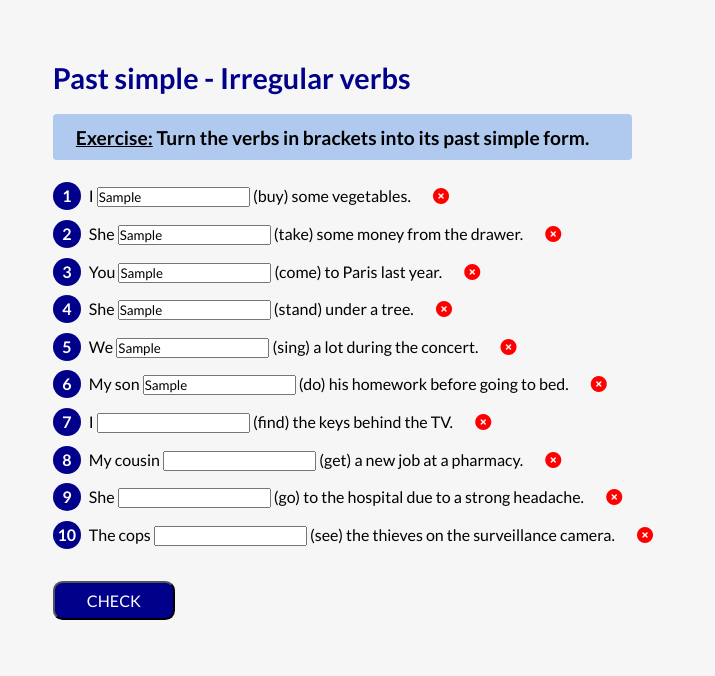
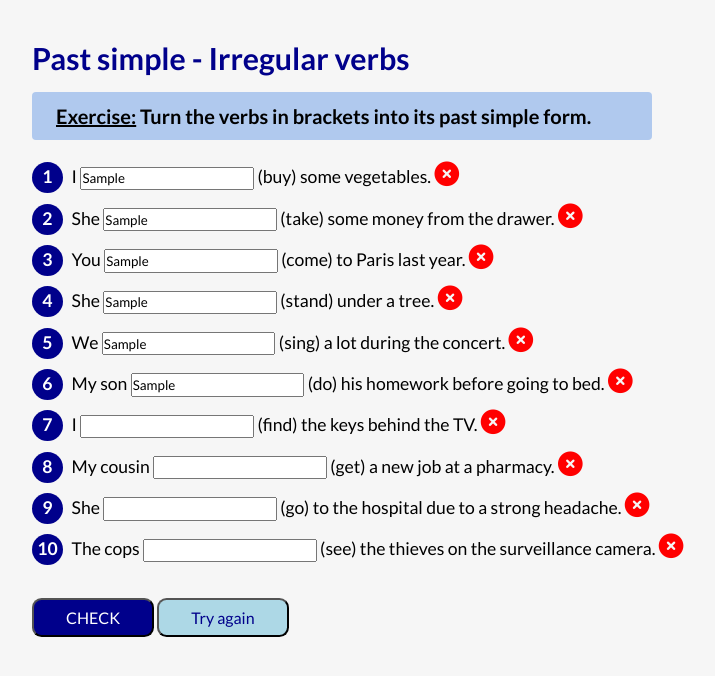
Before and after one commit to veeteefunk/past-simple-irregular, a plain HTML site: page index.html in a window 1280 px wide. Both pictures are taken after typing "Sample", "Sample", "Sample", "Sample", "Sample", "Sample" into the empty fields and a click on the input "CHECK". Shown: the whole page, without its empty margins (8-723 px from the left). Drawn offline with Linux system fonts and the light colour scheme.

Commit message:
Add files via upload

```diff
--- a/app.js
+++ b/app.js
@@ -1,24 +1,15 @@
 const form = document.querySelector('form');
-const iconRight1 = document.getElementById("icon-right1")
-const iconWrong1 = document.getElementById("icon-wrong1")
-const iconRight2 = document.getElementById("icon-right2")
-const iconWrong2 = document.getElementById("icon-wrong2")
-const iconRight3 = document.getElementById("icon-right3")
-const iconWrong3 = document.getElementById("icon-wrong3")
-const iconRight4 = document.getElementById("icon-right4")
-const iconWrong4 = document.getElementById("icon-wrong4")
-const iconRight5 = document.getElementById("icon-right5")
-const iconWrong5 = document.getElementById("icon-wrong5")
-const iconRight6 = document.getElementById("icon-right6")
-const iconWrong6 = document.getElementById("icon-wrong6")
-const iconRight7 = document.getElementById("icon-right7")
-const iconWrong7 = document.getElementById("icon-wrong7")
-const iconRight8 = document.getElementById("icon-right8")
-const iconWrong8 = document.getElementById("icon-wrong8")
-const iconRight9 = document.getElementById("icon-right9")
-const iconWrong9 = document.getElementById("icon-wrong9")
-const iconRight10 = document.getElementById("icon-right10")
-const iconWrong10 = document.getElementById("icon-wrong10")
+const tryAgain  = document.getElementById('try-again');
+const iconAnswer1 = document.getElementById("icon-answer1")
+const iconAnswer2 = document.getElementById("icon-answer2")
+const iconAnswer3 = document.getElementById("icon-answer3")
+const iconAnswer4 = document.getElementById("icon-answer4")
+const iconAnswer5 = document.getElementById("icon-answer5")
+const iconAnswer6 = document.getElementById("icon-answer6")
+const iconAnswer7 = document.getElementById("icon-answer7")
+const iconAnswer8 = document.getElementById("icon-answer8")
+const iconAnswer9 = document.getElementById("icon-answer9")
+const iconAnswer10 = document.getElementById("icon-answer10")
 
 form.addEventListener('submit', function(e) {
     e.preventDefault(); // Prevent form submission
@@ -34,14 +25,28 @@ form.addEventListener('submit', function(e) {
     const ex9 = document.getElementById("ex9").value
     const ex10 = document.getElementById("ex10").value
 
-    ex1 == "bought" ? iconRight1.style.visibility = "visible" : iconWrong1.style.visibility = "visible";
-    ex2 == "took" ? iconRight2.style.visibility = "visible" : iconWrong2.style.visibility = "visible";
-    ex3 == "came" ? iconRight3.style.visibility = "visible" : iconWrong3.style.visibility = "visible";
-    ex4 == "stood" ? iconRight4.style.visibility = "visible" : iconWrong4.style.visibility = "visible";
-    ex5 == "sang" ? iconRight5.style.visibility = "visible" : iconWrong5.style.visibility = "visible";
-    ex6 == "did" ? iconRight6.style.visibility = "visible" : iconWrong6.style.visibility = "visible";
-    ex7 == "found" ? iconRight7.style.visibility = "visible" : iconWrong7.style.visibility = "visible";
-    ex8 == "got" ? iconRight8.style.visibility = "visible" : iconWrong8.style.visibility = "visible";
-    ex9 == "went" ? iconRight9.style.visibility = "visible" : iconWrong9.style.visibility = "visible";
-    ex10 == "saw" ? iconRight10.style.visibility = "visible" : iconWrong10.style.visibility = "visible";
+    ex1 == "bought" ? iconAnswer1.classList.add("fa-circle-check") : iconAnswer1.classList.add("fa-circle-xmark");
+    ex2 == "took" ? iconAnswer2.classList.add("fa-circle-check") : iconAnswer2.classList.add("fa-circle-xmark");
+    ex3 == "came" ? iconAnswer3.classList.add("fa-circle-check") : iconAnswer3.classList.add("fa-circle-xmark");
+    ex4 == "stood" ? iconAnswer4.classList.add("fa-circle-check") : iconAnswer4.classList.add("fa-circle-xmark");
+    ex5 == "sang" ? iconAnswer5.classList.add("fa-circle-check") : iconAnswer5.classList.add("fa-circle-xmark");
+    ex6 == "did" ? iconAnswer6.classList.add("fa-circle-check") : iconAnswer6.classList.add("fa-circle-xmark");
+    ex7 == "found" ? iconAnswer7.classList.add("fa-circle-check") : iconAnswer7.classList.add("fa-circle-xmark");
+    ex8 == "got" ? iconAnswer8.classList.add("fa-circle-check") : iconAnswer8.classList.add("fa-circle-xmark");
+    ex9 == "went" ? iconAnswer9.classList.add("fa-circle-check") : iconAnswer9.classList.add("fa-circle-xmark");
+    ex10 == "saw" ? iconAnswer10.classList.add("fa-circle-check") : iconAnswer10.classList.add("fa-circle-xmark");
 });
+
+tryAgain.addEventListener('click', function(e) {
+    form.reset();
+    iconAnswer1.style.visibility = 'hidden'
+    iconAnswer2.style.visibility = 'hidden'
+    iconAnswer3.style.visibility = 'hidden'
+    iconAnswer4.style.visibility = 'hidden'
+    iconAnswer5.style.visibility = 'hidden'
+    iconAnswer6.style.visibility = 'hidden'
+    iconAnswer7.style.visibility = 'hidden'
+    iconAnswer8.style.visibility = 'hidden'
+    iconAnswer9.style.visibility = 'hidden'
+    iconAnswer10.style.visibility = 'hidden'
+});
--- a/index.html
+++ b/index.html
@@ -6,7 +6,7 @@
     <meta name="viewport" content="width=device-width, initial-scale=1.0">
     <link rel="stylesheet" href="style.css">
     <link rel="stylesheet" href="https://cdnjs.cloudflare.com/ajax/libs/font-awesome/6.5.2/css/all.min.css" integrity="sha512-SnH5WK+bZxgPHs44uWIX+LLJAJ9/2PkPKZ5QiAj6Ta86w+fsb2TkcmfRyVX3pBnMFcV7oQPJkl9QevSCWr3W6A==" crossorigin="anonymous" referrerpolicy="no-referrer" />
-    <title>Practicing Forms...</title>
+    <title>Past simple - Irregular verbs</title>
 </head>
 <body>
 
@@ -15,66 +15,37 @@
     <h3> <span class="ex-title">Exercise:</span>  Turn the verbs in brackets into its past simple form.</h3>
 <form>
     <p> <span class="number">1</span> I <span><input type="text" id="ex1"></span> (buy) some vegetables.
-        <span>
-            <i id="icon-right1" class="fa-solid fa-circle-check"></i>
-            <i id="icon-wrong1" class="fa-solid fa-circle-xmark"></i>
-        </span>
+        <span><i id="icon-answer1" class="fa-solid"></i></span>
     </p>
     <p> <span class="number">2</span> She <span><input type="text" id="ex2"></span> (take) some money from the drawer.
-        <span>
-            <i id="icon-right2" class="fa-solid fa-circle-check"></i>
-            <i id="icon-wrong2" class="fa-solid fa-circle-xmark"></i>
-        </span>
+        <span><i id="icon-answer2" class="fa-solid"></i></span>
     </p>
     <p> <span class="number">3</span> You <span><input type="text" id="ex3"></span> (come) to Paris last year.
-        <span>
-            <i id="icon-right3" class="fa-solid fa-circle-check"></i>
-            <i id="icon-wrong3" class="fa-solid fa-circle-xmark"></i>
-        </span>
+        <span><i id="icon-answer3" class="fa-solid"></i></span>
     </p>
     <p> <span class="number">4</span> She <span><input type="text" id="ex4"></span> (stand) under a tree.
-        <span>
-            <i id="icon-right4" class="fa-solid fa-circle-check"></i>
-            <i id="icon-wrong4" class="fa-solid fa-circle-xmark"></i>
-        </span>
+        <span><i id="icon-answer4" class="fa-solid"></i></span>
     </p>
     <p> <span class="number">5</span> We <span><input type="text" id="ex5"></span> (sing) a lot during the concert.
-        <span>
-            <i id="icon-right5" class="fa-solid fa-circle-check"></i>
-            <i id="icon-wrong5" class="fa-solid fa-circle-xmark"></i>
-        </span>
+        <span><i id="icon-answer5" class="fa-solid"></i></span>
     </p>
     <p> <span class="number">6</span> My son <span><input type="text" id="ex6"></span> (do) his homework before going to bed.
-        <span>
-            <i id="icon-right6" class="fa-solid fa-circle-check"></i>
-            <i id="icon-wrong6" class="fa-solid fa-circle-xmark"></i>
-        </span>
+        <span><i id="icon-answer6" class="fa-solid"></i></span>
     </p>
     <p> <span class="number">7</span> I <span><input type="text" id="ex7"></span> (find) the keys behind the TV.
-        <span>
-            <i id="icon-right7" class="fa-solid fa-circle-check"></i>
-            <i id="icon-wrong7" class="fa-solid fa-circle-xmark"></i>
-        </span>
+        <span><i id="icon-answer7" class="fa-solid"></i></span>
     </p>
     <p> <span class="number">8</span> My cousin <span><input type="text" id="ex8"></span> (get) a new job at a pharmacy.
-        <span>
-            <i id="icon-right8" class="fa-solid fa-circle-check"></i>
-            <i id="icon-wrong8" class="fa-solid fa-circle-xmark"></i>
-        </span>
+        <span><i id="icon-answer8" class="fa-solid"></i></span>
     </p>
     <p> <span class="number">9</span> She <span><input type="text" id="ex9"></span> (go) to the hospital due to a strong headache.
-        <span>
-            <i id="icon-right9" class="fa-solid fa-circle-check"></i>
-            <i id="icon-wrong9" class="fa-solid fa-circle-xmark"></i>
-        </span>
+        <span><i id="icon-answer9" class="fa-solid"></i></span>
     </p>
     <p> <span class="number">10</span> The cops <span><input type="text" id="ex10"></span> (see) the thieves on the surveillance camera.
-        <span>
-            <i id="icon-right10" class="fa-solid fa-circle-check"></i>
-            <i id="icon-wrong10" class="fa-solid fa-circle-xmark"></i>
-        </span>
+        <span><i id="icon-answer10" class="fa-solid"></i></span>
     </p>
     <input type="submit" value="CHECK">
+    <button id="try-again">Try again</button>
 </form>
 </section>
 
--- a/style.css
+++ b/style.css
@@ -12,7 +12,8 @@ body {
 }
 
 section {
-    margin: 3.8em;
+    margin: 2.5em 0 0 2.5em;
+    height: 100vh;
 }
 
 .ex-title {
@@ -20,17 +21,17 @@ section {
 }
 
 section h1 {
-    font-size: 1.8em;
+    font-size: 1.9em;
     color: darkblue;
 }
 
 section h3 {
-    margin: 1em 0;
+    margin: 0.8em 0;
     background-color: #b0c9ee;
     padding: 0.6em 1.2em;
     width: 50%;
     border-radius: 0.2em;
-    font-size: 1.2em;
+    font-size: 1.25em;
 }
 
 section form {
@@ -40,6 +41,15 @@ section form {
 section form p {
     line-height: 1.75em;
     margin: 0.6em 0;
+    font-size: 1.1em;
+}
+
+section form p input[type=text] {
+    outline: none;
+    height: 1.75em;
+    width: 14%;
+    /* border: 0;
+    background-color: #dfe; */
 }
 
 section form p .number {
@@ -59,7 +69,7 @@ section form p .number {
 input[type="submit"]  {
     border-radius: 0.6em;
     padding: 0.5em 2em;
-    margin: 1.4em 0;
+    margin: 1.4em 0 0;
     box-shadow: none;
     background-color: darkblue;
     color: white;
@@ -72,101 +82,30 @@ input[type="submit"]:hover {
     color: black;
 }
 
-#icon-right1 {
+.fa-circle-check {
     color: green;
-    visibility: hidden;
+    font-size: 1.4em;
+    font-weight: 600;
 }
 
-#icon-wrong1 {
+.fa-circle-xmark {
     color: red;
-    visibility: hidden;
-}
-#icon-right2 {
-    color: green;
-    visibility: hidden;
+    font-size: 1.4em;
+    font-weight: 600;
 }
 
-#icon-wrong2 {
-    color: red;
-    visibility: hidden;
+#try-again {
+    border-radius: 0.6em;
+    padding: 0.5em 2em;
+    margin: 1.4em 0 0;
+    box-shadow: none;
+    background-color: lightblue;
+    color: darkblue;
+    cursor: pointer;
+    font-size: 1em;
 }
 
-#icon-right3 {
-    color: green;
-    visibility: hidden;
+#try-again:hover {
+    background-color: rgb(137, 152, 212);
+    color: black;
 }
-
-#icon-wrong3 {
-    color: red;
-    visibility: hidden;
-}
-
-#icon-right4 {
-    color: green;
-    visibility: hidden;
-}
-
-#icon-wrong4 {
-    color: red;
-    visibility: hidden;
-}
-
-#icon-right5 {
-    color: green;
-    visibility: hidden;
-}
-
-#icon-wrong5 {
-    color: red;
-    visibility: hidden;
-}
-
-#icon-right6 {
-    color: green;
-    visibility: hidden;
-}
-
-#icon-wrong6 {
-    color: red;
-    visibility: hidden;
-}
-
-#icon-right7 {
-    color: green;
-    visibility: hidden;
-}
-
-#icon-wrong7 {
-    color: red;
-    visibility: hidden;
-}
-
-#icon-right8 {
-    color: green;
-    visibility: hidden;
-}
-
-#icon-wrong8 {
-    color: red;
-    visibility: hidden;
-}
-
-#icon-right9 {
-    color: green;
-    visibility: hidden;
-}
-
-#icon-wrong9 {
-    color: red;
-    visibility: hidden;
-}
-
-#icon-right10 {
-    color: green;
-    visibility: hidden;
-}
-
-#icon-wrong10 {
-    color: red;
-    visibility: hidden;
-}
```
